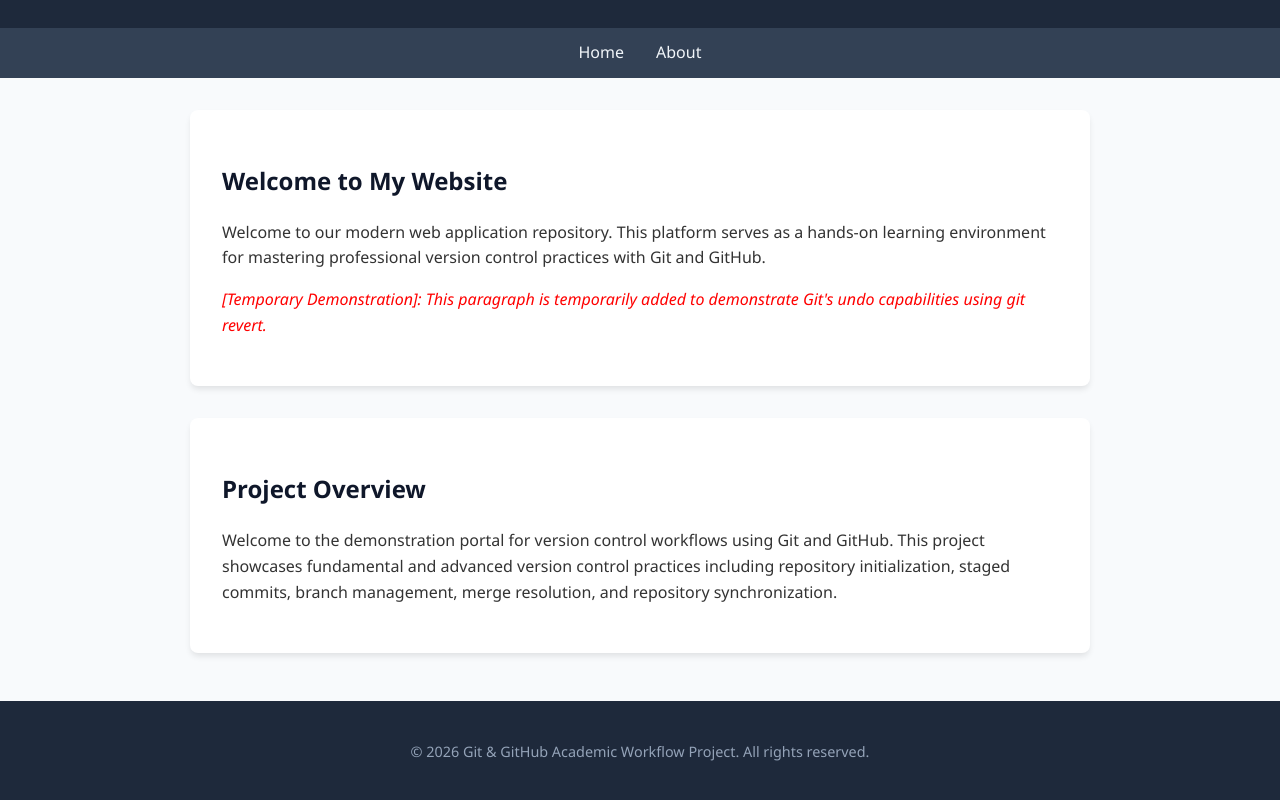
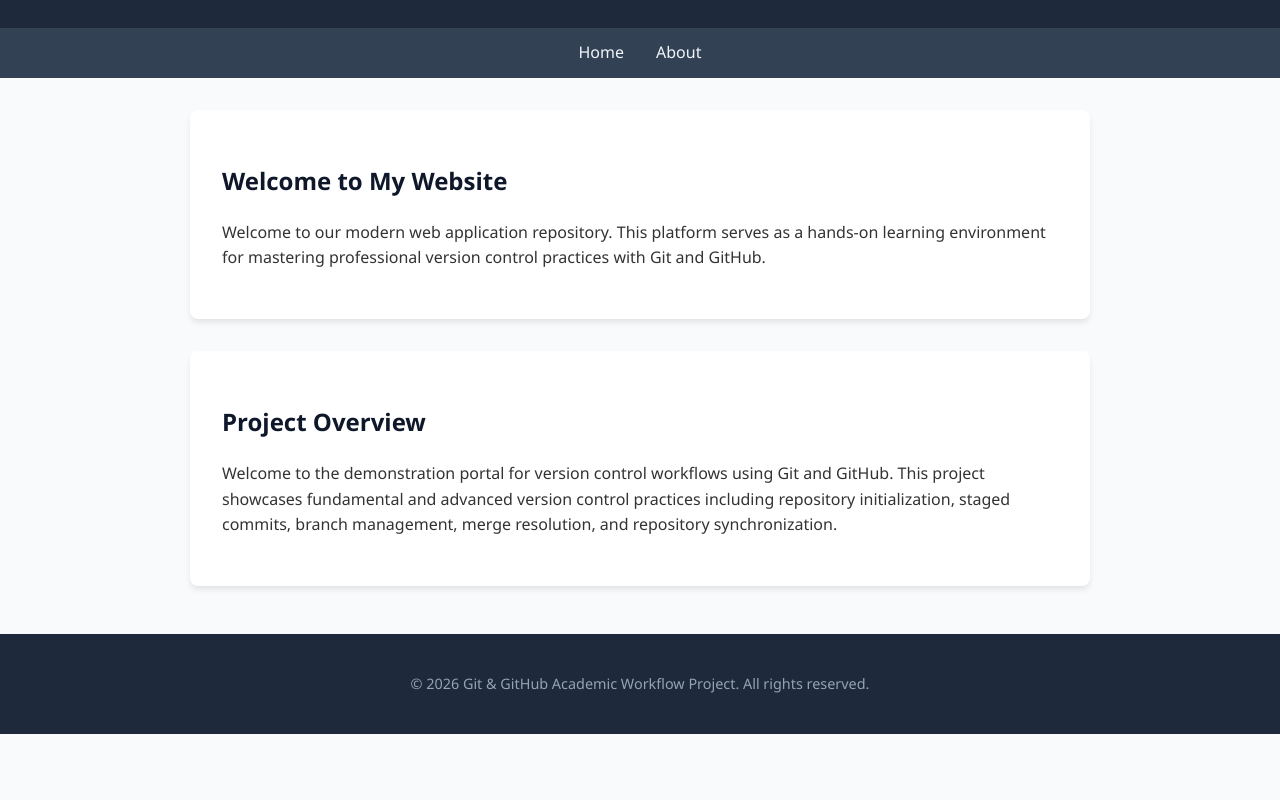
Before and after one commit to shivansh023023/SDP, a plain HTML site: page index.html in a window 1280 px wide. Shown: the part 114-914 px from the top of the page. After the commit the page ends 848 px from the top, so only its background shows below. Drawn offline with Linux system fonts and the light colour scheme.

Commit message:
Revert "Add temporary demonstration content"
This reverts commit 69ddbb86ed07d8ad3898fa56047ff437ed4125ab.

```diff
--- a/index.html
+++ b/index.html
@@ -78,9 +78,6 @@
                 Welcome to our modern web application repository. This platform serves as a hands-on
                 learning environment for mastering professional version control practices with Git and GitHub.
             </p>
-            <p class="demo-temp" style="color: red; font-style: italic;">
-                [Temporary Demonstration]: This paragraph is temporarily added to demonstrate Git's undo capabilities using git revert.
-            </p>
         </div>
 
         <div class="card">
```
